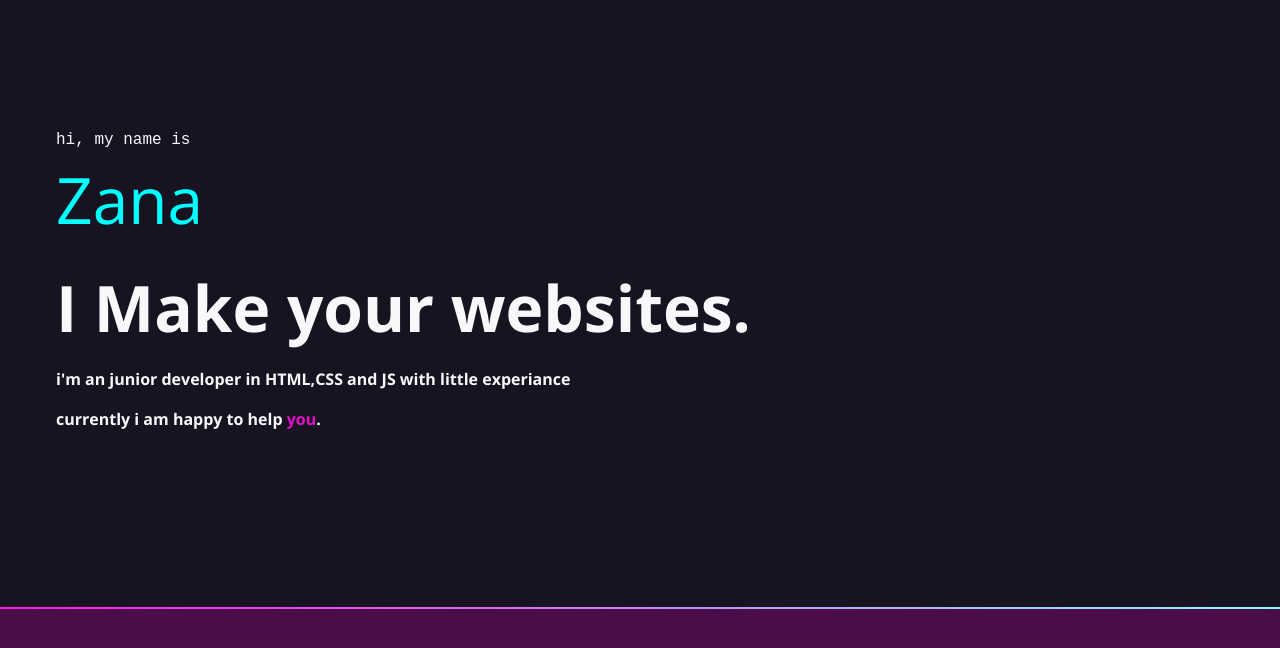
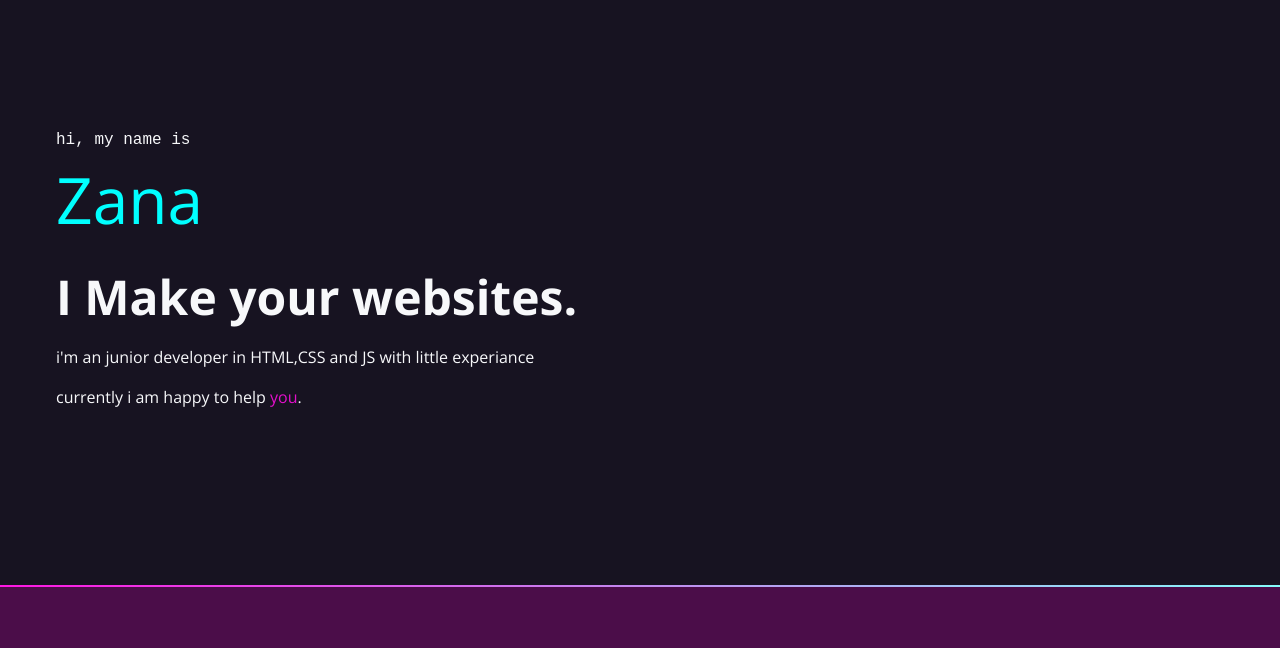
Before and after one commit to Zana-Fn/first-project, a plain HTML site: page index.html in a window 1280 px wide. Shown: the part 115-763 px from the top of the page. Drawn offline with nearby package versions, Linux system fonts and the light colour scheme; a web font is replaced by a local one.

Commit message:
edited the h2 element size.

```diff
--- a/css/style.css
+++ b/css/style.css
@@ -102,7 +102,7 @@ img {
 }
 
 #intro h2 {
-  font-size: 4rem;
+  font-size: 3rem;
 }
 
 
--- a/index.html
+++ b/index.html
@@ -47,7 +47,7 @@
 
     <section id='intro'>
         <p class="name">hi, my name is <span style="color:aqua">Zana</span></p>
-        <h2>I Make your websites.<h2>
+        <h2 id="desc">I Make your websites.</h2>
                 <p>i'm an junior developer in HTML,CSS and JS with little experiance</p>
                 <p>currently i am happy to help <a>you</a>.</p>
     </section>
```
